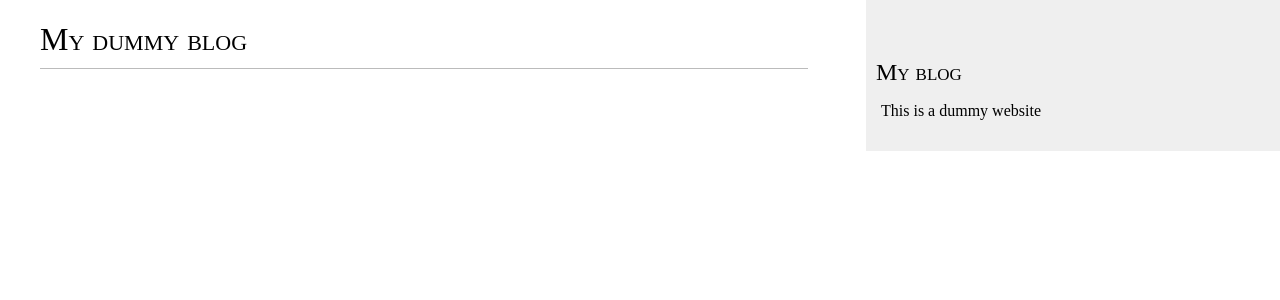
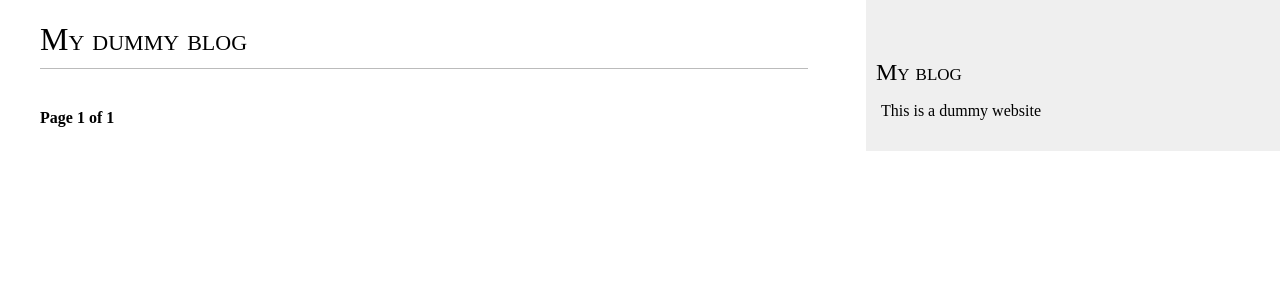
Before and after one commit to codingEzio/code_py_bookreview_django2_by_example, a Django app: page /blog/ in a window 1280 px wide. Shown: the top 300 px of the page. Run offline with Django 3.2, Linux system fonts and the light colour scheme; data that the repository does not hold is empty.

Commit message:
Adding paginaton to app blog

```diff
--- a/djbBlog/blog/views.py
+++ b/djbBlog/blog/views.py
@@ -1,12 +1,29 @@
 from django.shortcuts import render, get_object_or_404
+from django.core.paginator import Paginator, EmptyPage, PageNotAnInteger
+
 from .models import Post
 
 
 def post_list(request):
-    posts = Post.published.all()
+    # Paging data & customization (/3, <1)
+    object_list = Post.published.all()
+    paginator = Paginator(object_list, 3, orphans=1)
+
+    # localhost:8000/blog/?page=WHAT_U_SPECIFIED
+    page = request.GET.get('page')  # get the current page number
+
+    # get the data of specific page
+    try:
+        posts = paginator.page(page)
+    except PageNotAnInteger:
+        posts = paginator.page(1)  # if(not num) => first page
+    except EmptyPage:
+        posts = paginator.page(paginator.num_pages)  # if(num <= 0) => last page
+
     return render(request,
                   'blog/post/list.html',
-                  { 'posts': posts })
+                  { 'page' : page,
+                    'posts': posts })
 
 
 def post_detail(request, year, month, day, post):
--- a/djbBlog/projBlog/settings.py
+++ b/djbBlog/projBlog/settings.py
@@ -78,6 +78,12 @@ The routes (urls.py)
     Also, a simple intro about `get_absolute_url`
     ~ It was trying to use `reverse` to return a (relative) url (e.g. /blog/)
     ~ Passing those args are simply the model itself requires that (aka. 'not for other model')
+
+About adding pagination
+    Two parts only: views(Paginator) and templates(previous|next|page_num)
+    [1] view        paging data(posts) -> get page num -> get its data (with a bit error handling)
+    [2] templates   pagination.html     the PREVIOUS/NEXT part
+                    blog/list.html      include the pagination part (XD)
 """
 
 # Build paths inside the project like this: os.path.join(BASE_DIR, ...)
--- /dev/null
+++ b/djbBlog/templates/blog/pagination.html
@@ -0,0 +1,15 @@
+<div class="pagination">
+	<span class="step-links">
+		{% if page.has_previous %}
+			<a href="?page={{ page.previous_page_number }}">Previous</a>
+		{% endif %}
+
+		<span class="current">
+			Page {{ page.number }} of {{ page.paginator.num_pages }}
+		</span>
+
+		{% if page.has_next %}
+			<a href="?page={{ page.next_page_number }}">Next</a>
+		{% endif %}
+	</span>
+</div>
--- a/djbBlog/templates/blog/post/list.html
+++ b/djbBlog/templates/blog/post/list.html
@@ -19,4 +19,6 @@
 
 		{{ post.body|truncatewords:30|linebreaks }}
 	{% endfor %}
+
+	{% include "blog/pagination.html" with page=posts %}
 {% endblock %}
```
